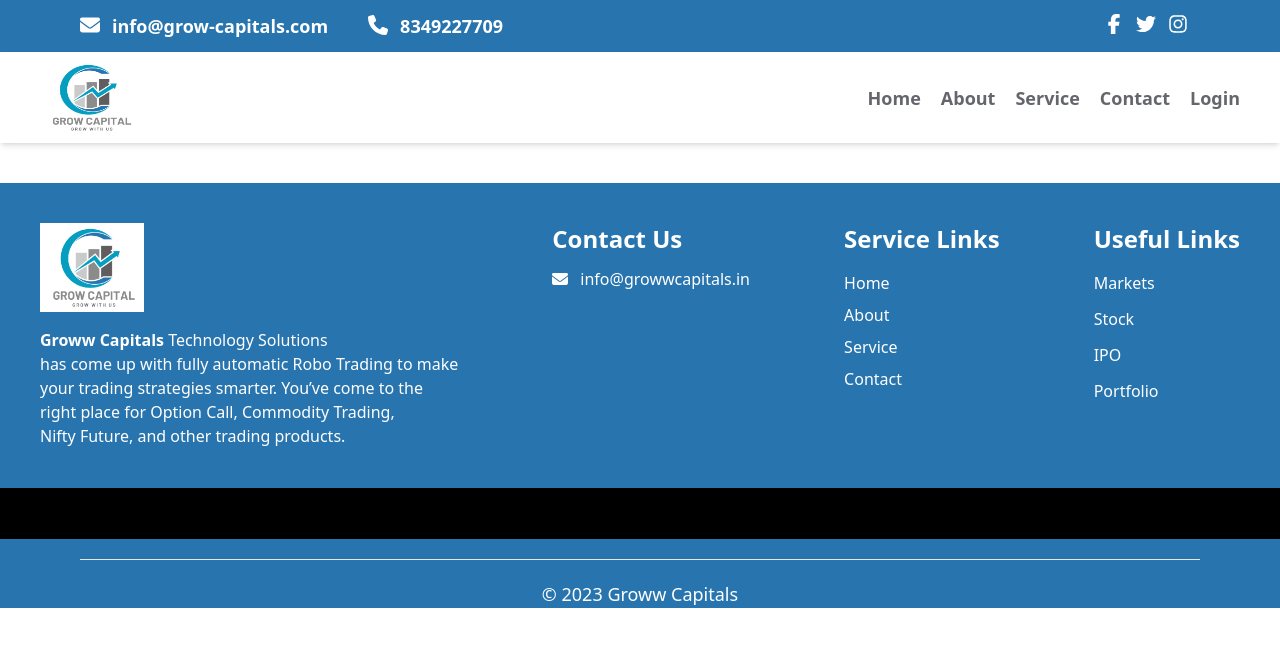
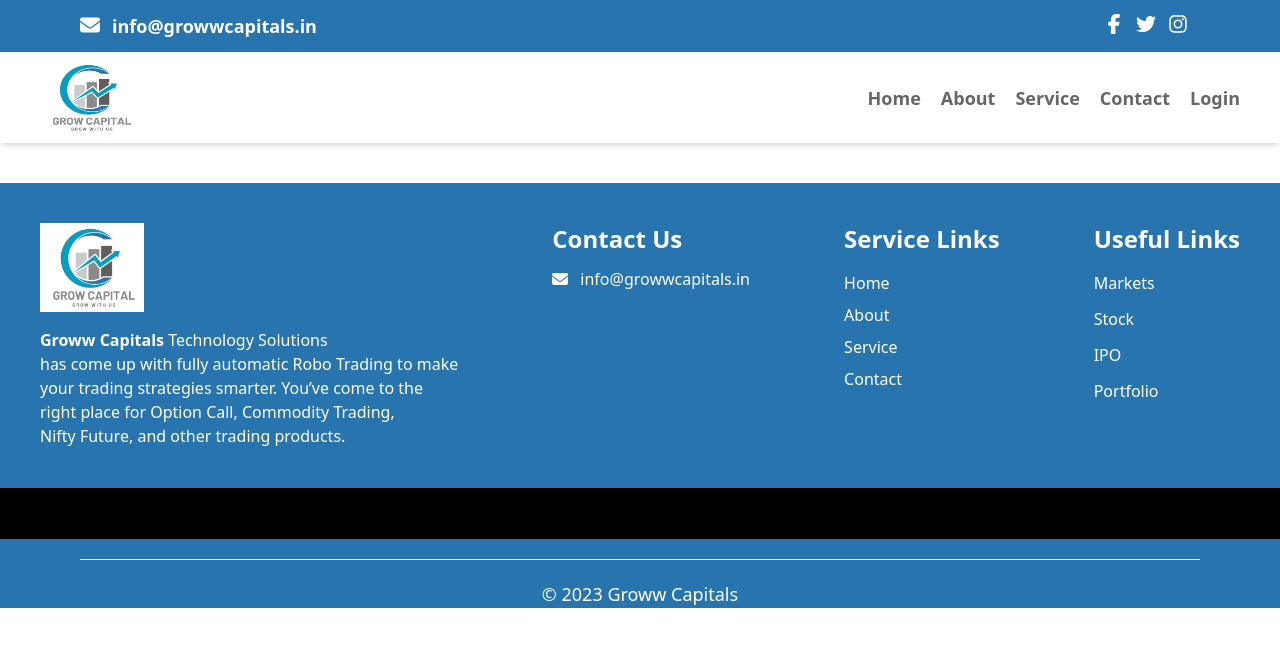
Before and after one commit to gravitonweb-IT/grow-capitals, a React (Create React App) app: page /user in a window 1280 px wide. Shown: the top 646 px of the page. Built offline with nearby package versions, Linux system fonts and the light colour scheme.

Commit message:
header-modifiy

```diff
--- a/src/Common/NavigationBar.jsx
+++ b/src/Common/NavigationBar.jsx
@@ -23,15 +23,15 @@
               icon={faEnvelope}
               className="h-5 w-5 text-white pr-3"
             />
-          <span className="text-white font-semibold text-lg">info@grow-capitals.com</span>
+          <span className="text-white font-semibold text-lg">info@growwcapitals.in</span>
          </p>
-         <p className="pl-10">
+         {/* <p className="pl-10">
            <FontAwesomeIcon
               icon={faPhone}
               className="h-5 w-5 text-white pr-3"
             />
           <span className="text-white font-semibold text-lg">8349227709</span>
-         </p>
+         </p> */}
         </div>
 
         <div>
--- a/src/Common/UserNavbar.jsx
+++ b/src/Common/UserNavbar.jsx
@@ -39,10 +39,12 @@
                 className="h-5 w-5 text-white pr-3"
               />
               <span className="text-white font-semibold text-lg">
-                info@grow-capitals.com
+              info@growwcapitals.in
               </span>
             </p>
-            <p className="pl-10">
+
+
+            {/* <p className="pl-10">
               <FontAwesomeIcon
                 icon={faPhone}
                 className="h-5 w-5 text-white pr-3"
@@ -50,7 +52,9 @@
               <span className="text-white font-semibold text-lg">
                 8349227709
               </span>
-            </p>
+            </p> */}
+
+
           </div>
 
           <div>
```
